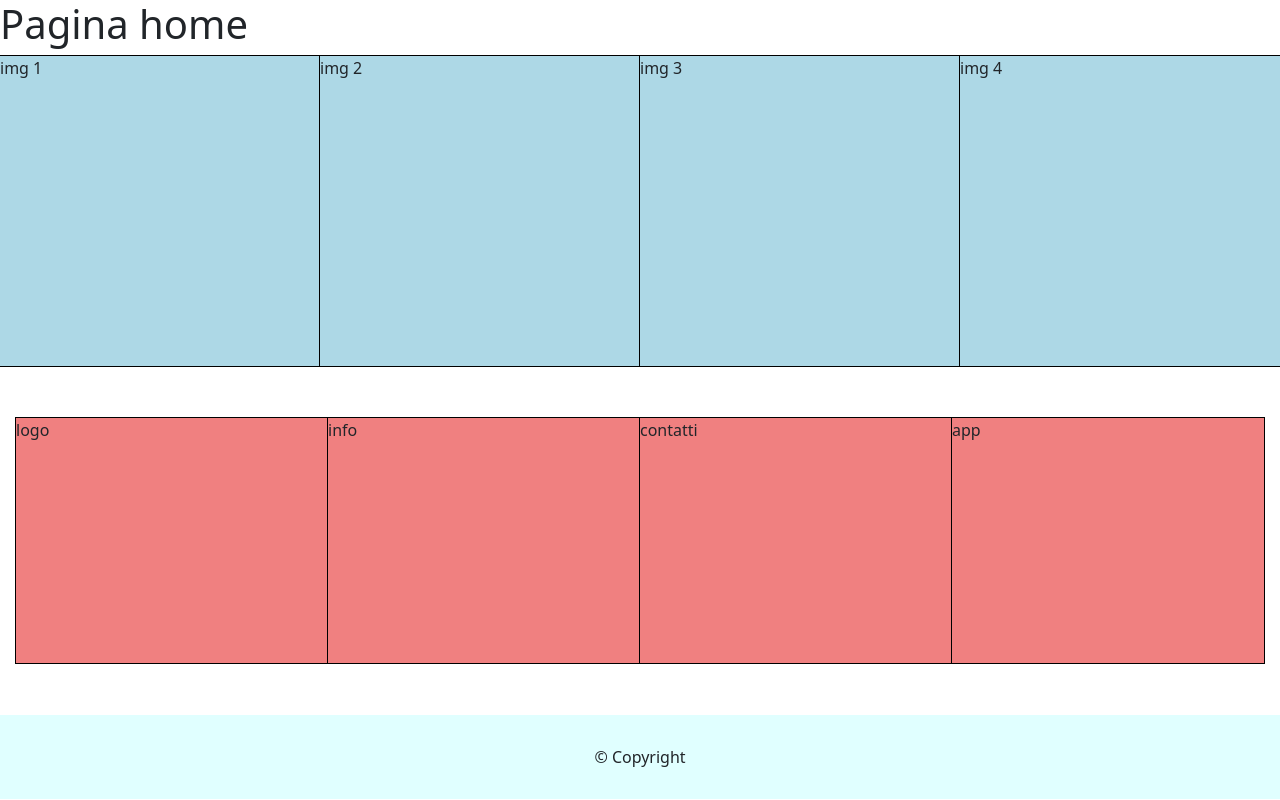
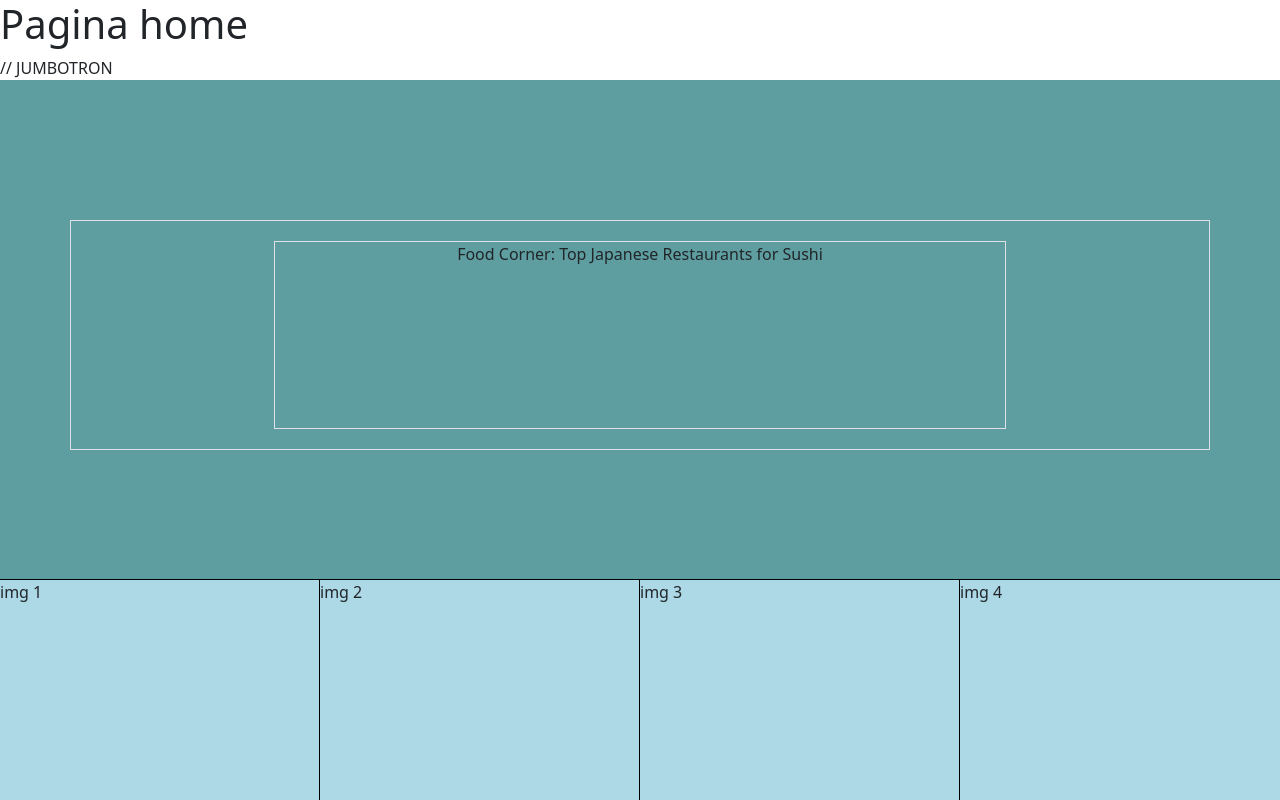
Before and after one commit to TiagoSpada/proj-html-vuejs, a Vue app: page / in a window 1280 px wide. Shown: the top 800 px of the page. Built offline with nearby package versions, Linux system fonts and the light colour scheme.

Commit message:
UPD: Iniziata la home, creata la struttura a blocchi del Jumbotron

```diff
--- a/src/pages/AppHome.vue
+++ b/src/pages/AppHome.vue
@@ -4,6 +4,42 @@ export default {
 };
 </script>
 
-<template><h1>Pagina home</h1></template>
+<template>
+<h1>Pagina home</h1>
+// JUMBOTRON
+<div class="jumbotron">
+	<div class="container-fluid jumbo-img h-200 p-top p-bottom">
+		<div class="head-jumbo container-xl d-flex justify-content-center border h-20 p-20">
+		<div class="col-8 d-flex justify-content-center border">Food Corner: Top Japanese Restaurants for Sushi</div>
+		</div>
+	</div>
+</div>
 
-<style></style>
+</template>
+
+<style scoped lang="scss">
+
+//CSS JUMBOTRON
+.jumbotron{
+	.jumbo-img{
+		background-color: cadetblue;
+		background-size: cover; /* Adatta l'immagine per coprire interamente il container */
+	}
+
+	.h-200{
+		height: 500px;
+	}
+	.h-20{
+		height: 230px;
+	}
+
+	.p-top{
+		padding-top: 140px;
+	}
+
+	.p-20{
+		padding: 20px 20px;
+	}
+}
+
+</style>
```
